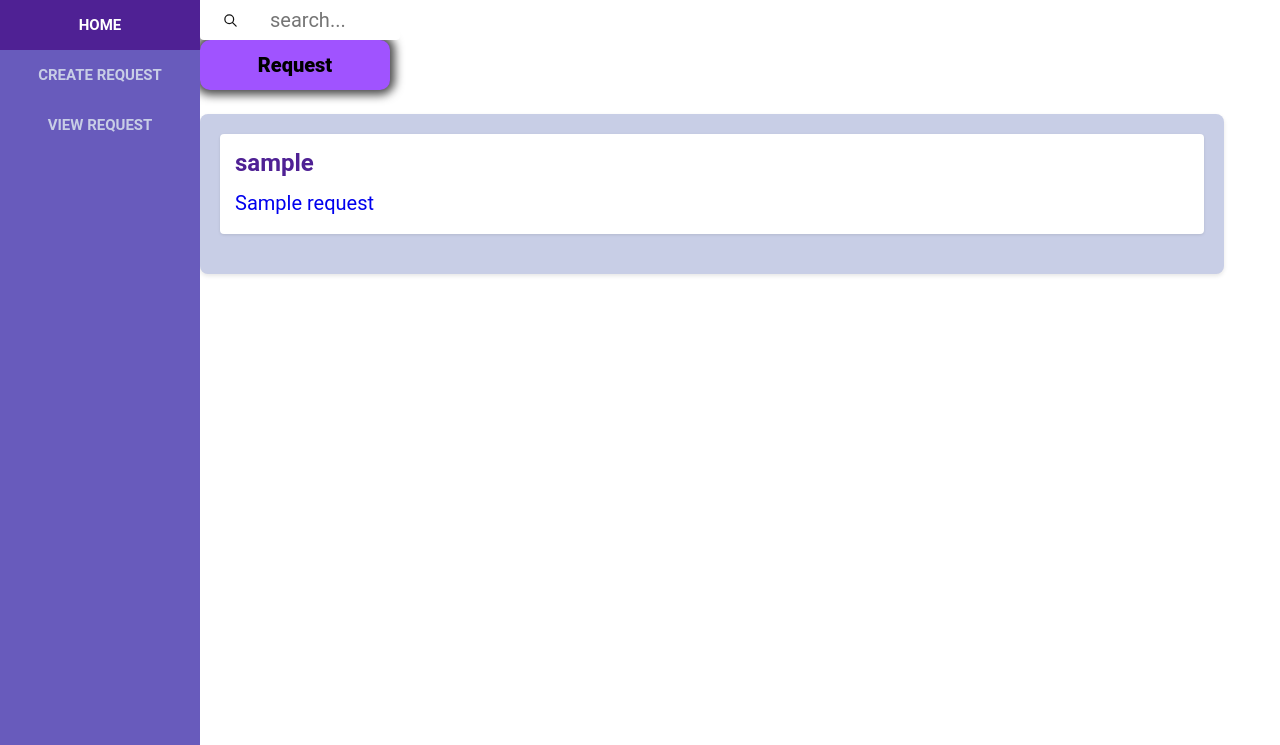
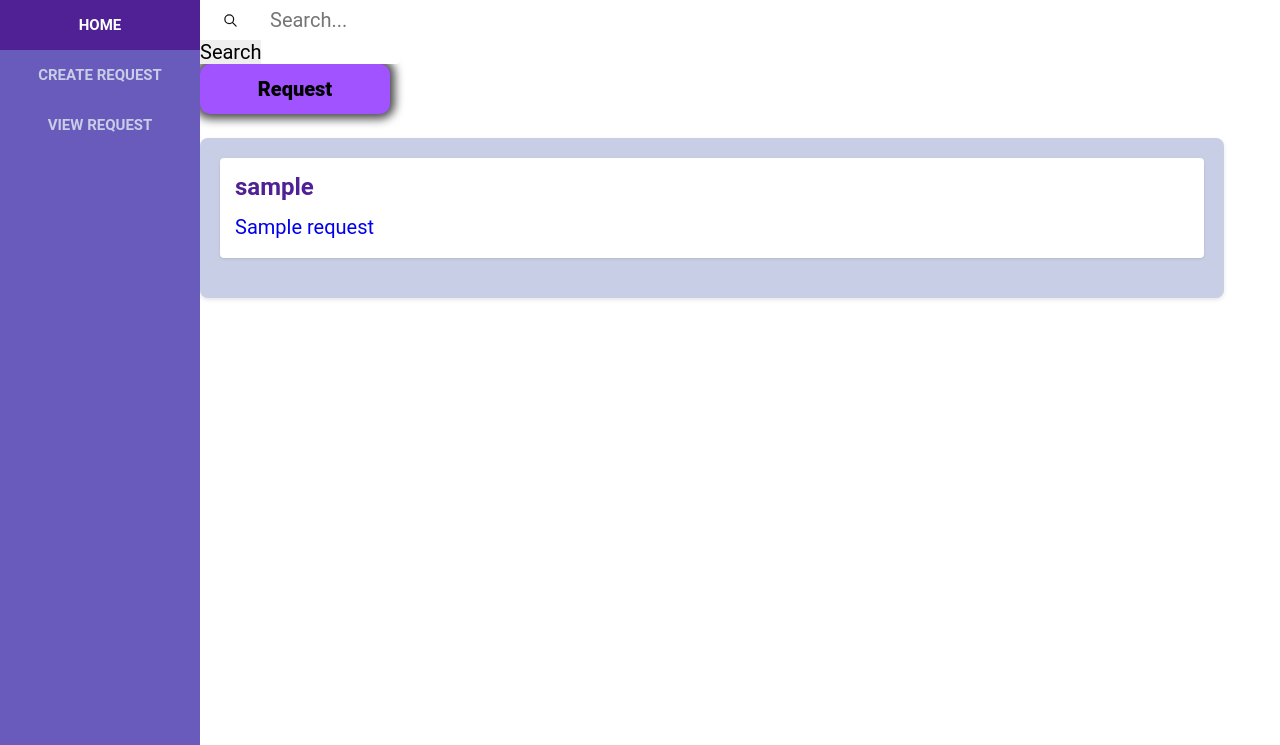
Before and after one commit to flappyfishhh/CITS5505-Web-Dev, a Flask app: page /index in a window 1280 px wide. Shown: the part 55-800 px from the top of the page. Run offline with Flask 3, Linux system fonts and the light colour scheme; the visitor is signed in with stand-in values (Sample User, id 1); tables that the repository leaves empty hold one stand-in row (values such as "Sample post").

Commit message:
Search function and seach page

```diff
--- a/app/routes.py
+++ b/app/routes.py
@@ -122,19 +122,15 @@ def CreateRequest():
 #     print('Submitted!')
 #     return redirect(location = url_for('ViewRequest'))
 
-@app.route('/search', methods=['POST'])
+@app.route('/search')
 def search():
-    data = request.get_json()
-    query = data.get('query', '').strip()
-    if query != '':
-        results = search_posts(query)
-        return render_template('search-results.html', posts=results, empty=False)
-    else:
-        return render_template('search-results.html', posts=posts, empty=True)
-
-def search_posts(query):
-    matching_posts = [post for post in posts if query.lower() in post['body'].lower()]
-    return matching_posts
+    query = request.args.get('query')
+    # search by requst title, content and user name
+    results = Request.query.filter(
+        (Request.request_title.contains(query)) | (Request.request_content.contains(query))|
+            (User.user_name.contains(query))
+    ).all()
+    return render_template('search.html', results=results)
 
 # my profile page
 @app.route('/my-profile')
--- /dev/null
+++ b/app/static/styling-css/search-result.css
@@ -0,0 +1,3 @@
+.search-result-container {
+  margin: 0 200px;
+}
--- a/app/templates/index.html
+++ b/app/templates/index.html
@@ -9,14 +9,15 @@
   rel="stylesheet"
   href="{{ url_for('static', filename='styling-css/posts.css') }}"
 />
-<div class="form">
+<form action="{{ url_for('search') }}" method="GET" class="form">
   <label for="search">
     <input
       required=""
       autocomplete="off"
-      placeholder="search..."
+      placeholder="Search..."
       id="search"
       type="text"
+      name="query"
     />
     <div class="icon">
       <svg
@@ -58,7 +59,8 @@
       </svg>
     </button>
   </label>
-</div>
+  <button type="submit">Search</button>
+</form>
 
 <div class="request-card" onclick="window.location.href = '../create-request'">
   <div class="button-content">
```
Also changed, not shown: app/templates/search.html (added, +19 -0 lines).
